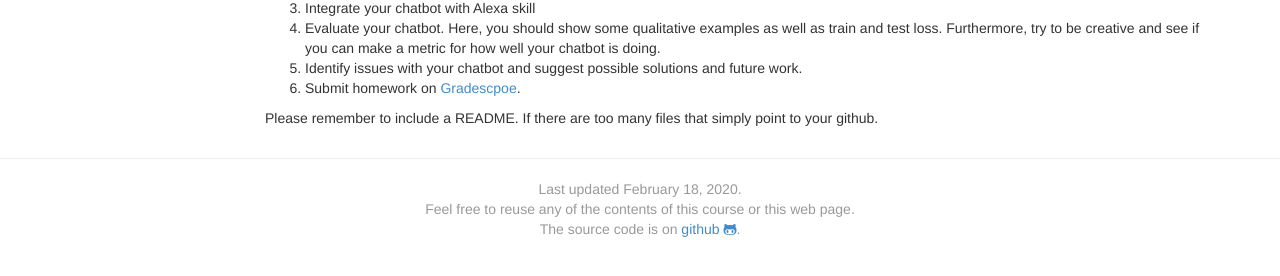
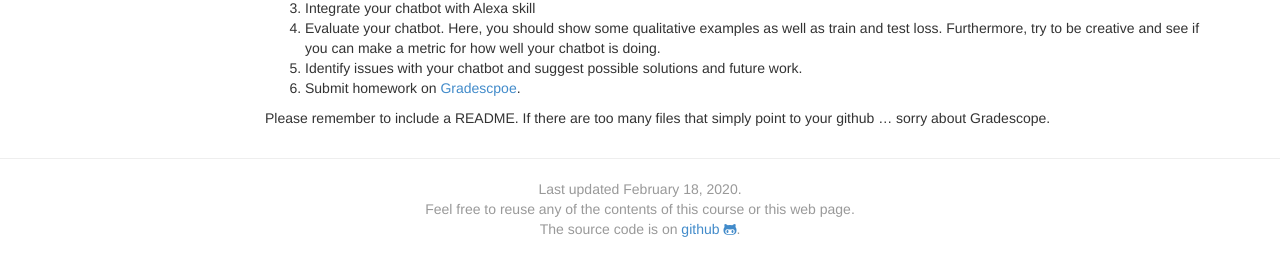
Before and after one commit to dialog-systems-class/dialog-systems-class.github.io, a Jekyll site: the page built from assignment3.md, in a window 1280 px wide. Shown: the part 364-640 px from the top of the page. Built offline with Jekyll 4.4.1, drawn with Linux system fonts in a browser that asks for light colours; nearby versions of some CDN libraries.

Commit message:
updated the HW.

```diff
--- a/assignment3.md
+++ b/assignment3.md
@@ -40,4 +40,4 @@ Be creative and have fun.
 5. Identify issues with your chatbot and suggest possible solutions and future work.
 6. Submit homework on [Gradescpoe](https://www.gradescope.com/courses/85654).
 
-Please remember to include a README. If there are too many files that simply point to your github.
+Please remember to include a README. If there are too many files that simply point to your github ... sorry about Gradescope.
```
